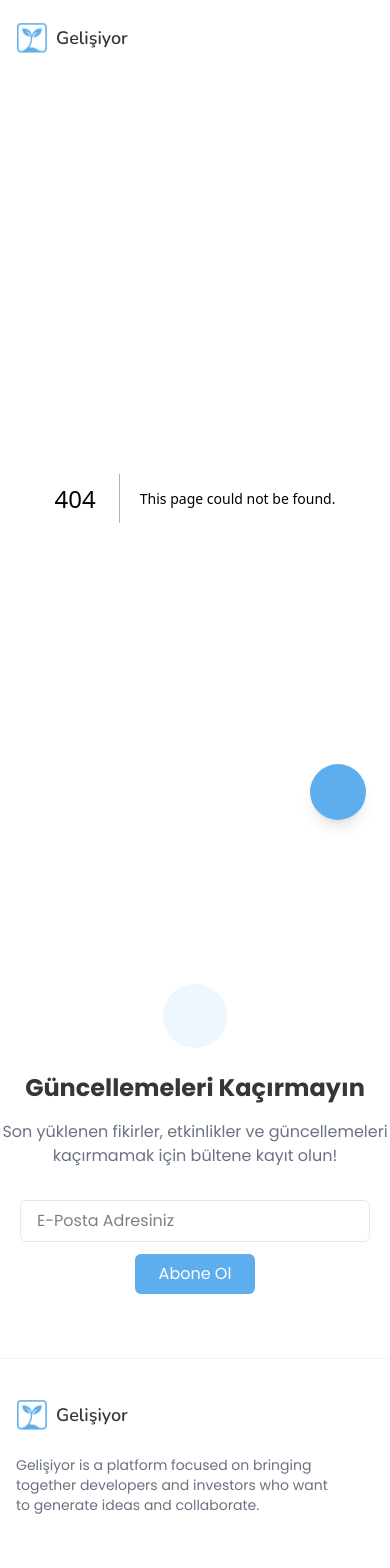
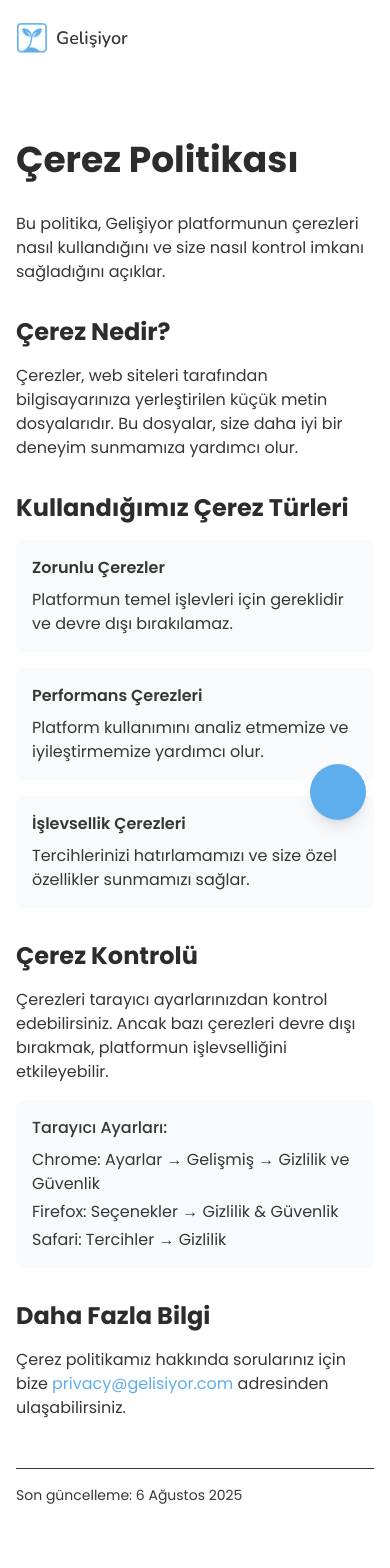
Before and after one commit to poyrazavsever/BTK-FRONTEND, a Next.js app: page /legal/cookie-policy in a window 390 px wide. Before the commit this address had no page. Shown: the top 1568 px of the page. Built offline with nearby package versions, Linux system fonts and the light colour scheme; some icons are missing.

Commit message:
feat(legal): add legal pages
- Updated footer legal links with /legal
- Add Privacy Policy page
- Add Terms & Conditions page
- Add Cookie Policy page
- Implement consistent styling across legal pages
- Add responsive layout and

```diff
--- a/components/layout/navigations/footer.tsx
+++ b/components/layout/navigations/footer.tsx
@@ -33,9 +33,9 @@ const sections = [
   {
     title: "Legal",
     links: [
-      { label: "Gizlilik Politikası", href: "/privacy-policy" },
-      { label: "Şartlar & Koşullar", href: "/terms" },
-      { label: "Çerez Politikası", href: "/cookie-policy" },
+      { label: "Gizlilik Politikası", href: "/legal/privacy-policy" },
+      { label: "Şartlar & Koşullar", href: "/legal/terms" },
+      { label: "Çerez Politikası", href: "/legal/cookie-policy" },
     ],
   },
 ];
--- /dev/null
+++ b/pages/legal/cookie-policy.tsx
@@ -0,0 +1,80 @@
+import React from 'react';
+
+const CookiePolicy = () => {
+  return (
+    <main className="w-full min-h-screen bg-background py-16">
+      <div className="container mx-auto px-4">
+        <div className="max-w-3xl mx-auto">
+          <h1 className="text-4xl font-bold text-header mb-8">Çerez Politikası</h1>
+
+          <div className="prose prose-lg max-w-none text-text">
+            <p className="lead mb-8">
+              Bu politika, Gelişiyor platformunun çerezleri nasıl kullandığını ve size nasıl kontrol
+              imkanı sağladığını açıklar.
+            </p>
+
+            <section className="mb-8">
+              <h2 className="text-2xl font-bold text-header mb-4">Çerez Nedir?</h2>
+              <p>
+                Çerezler, web siteleri tarafından bilgisayarınıza yerleştirilen küçük metin dosyalarıdır.
+                Bu dosyalar, size daha iyi bir deneyim sunmamıza yardımcı olur.
+              </p>
+            </section>
+
+            <section className="mb-8">
+              <h2 className="text-2xl font-bold text-header mb-4">Kullandığımız Çerez Türleri</h2>
+              <div className="space-y-4">
+                <div className="bg-gray-50 p-4 rounded-lg">
+                  <h3 className="font-semibold mb-2">Zorunlu Çerezler</h3>
+                  <p>Platformun temel işlevleri için gereklidir ve devre dışı bırakılamaz.</p>
+                </div>
+
+                <div className="bg-gray-50 p-4 rounded-lg">
+                  <h3 className="font-semibold mb-2">Performans Çerezleri</h3>
+                  <p>Platform kullanımını analiz etmemize ve iyileştirmemize yardımcı olur.</p>
+                </div>
+
+                <div className="bg-gray-50 p-4 rounded-lg">
+                  <h3 className="font-semibold mb-2">İşlevsellik Çerezleri</h3>
+                  <p>Tercihlerinizi hatırlamamızı ve size özel özellikler sunmamızı sağlar.</p>
+                </div>
+              </div>
+            </section>
+
+            <section className="mb-8">
+              <h2 className="text-2xl font-bold text-header mb-4">Çerez Kontrolü</h2>
+              <p>
+                Çerezleri tarayıcı ayarlarınızdan kontrol edebilirsiniz. Ancak bazı çerezleri devre
+                dışı bırakmak, platformun işlevselliğini etkileyebilir.
+              </p>
+              <div className="bg-primary/5 p-4 rounded-lg mt-4">
+                <p className="font-medium">Tarayıcı Ayarları:</p>
+                <ul className="mt-2 space-y-1">
+                  <li>Chrome: Ayarlar → Gelişmiş → Gizlilik ve Güvenlik</li>
+                  <li>Firefox: Seçenekler → Gizlilik & Güvenlik</li>
+                  <li>Safari: Tercihler → Gizlilik</li>
+                </ul>
+              </div>
+            </section>
+
+            <section className="mb-8">
+              <h2 className="text-2xl font-bold text-header mb-4">Daha Fazla Bilgi</h2>
+              <p>
+                Çerez politikamız hakkında sorularınız için bize
+                <a href="mailto:privacy@gelisiyor.com" className="text-primary hover:underline ml-1">
+                  privacy@gelisiyor.com
+                </a> adresinden ulaşabilirsiniz.
+              </p>
+            </section>
+
+            <div className="text-sm text-text mt-12 pt-4 border-t">
+              <p>Son güncelleme: 6 Ağustos 2025</p>
+            </div>
+          </div>
+        </div>
+      </div>
+    </main>
+  );
+};
+
+export default CookiePolicy;
--- /dev/null
+++ b/pages/legal/privacy-policy.tsx
@@ -0,0 +1,70 @@
+import React from 'react';
+
+const PrivacyPolicy = () => {
+  return (
+    <main className="w-full min-h-screen bg-background py-16">
+      <div className="container mx-auto px-4">
+        <div className="max-w-3xl mx-auto">
+          <h1 className="text-4xl font-bold text-header mb-8">Gizlilik Politikası</h1>
+
+          <div className="prose prose-lg max-w-none text-text">
+            <p className="lead mb-8">
+              Gelişiyor olarak, gizliliğinize önem veriyoruz. Bu politika, platformumuzda bilgilerinizin nasıl toplandığını,
+              kullanıldığını ve korunduğunu açıklar.
+            </p>
+
+            <section className="mb-8">
+              <h2 className="text-2xl font-bold text-header mb-4">Topladığımız Bilgiler</h2>
+              <ul className="space-y-3">
+                <li>Hesap bilgileri (isim, e-posta, şifre)</li>
+                <li>Profil bilgileri (eğitim, deneyim, beceriler)</li>
+                <li>Platform kullanım verileri</li>
+                <li>İletişim tercihleri</li>
+              </ul>
+            </section>
+
+            <section className="mb-8">
+              <h2 className="text-2xl font-bold text-header mb-4">Bilgilerin Kullanımı</h2>
+              <ul className="space-y-3">
+                <li>Platform hizmetlerinin sağlanması</li>
+                <li>Kullanıcı deneyiminin iyileştirilmesi</li>
+                <li>Güvenliğin sağlanması</li>
+                <li>Yasal yükümlülüklerin yerine getirilmesi</li>
+              </ul>
+            </section>
+
+            <section className="mb-8">
+              <h2 className="text-2xl font-bold text-header mb-4">Bilgi Güvenliği</h2>
+              <p>
+                Verilerinizi korumak için endüstri standardı güvenlik önlemleri kullanıyoruz.
+                Bu önlemler şunları içerir:
+              </p>
+              <ul className="space-y-3 mt-4">
+                <li>SSL şifreleme</li>
+                <li>Güvenli veri depolama</li>
+                <li>Düzenli güvenlik denetimleri</li>
+                <li>Erişim kontrolü ve izleme</li>
+              </ul>
+            </section>
+
+            <section className="mb-8">
+              <h2 className="text-2xl font-bold text-header mb-4">İletişim</h2>
+              <p>
+                Gizlilik politikamız hakkında sorularınız için bize
+                <a href="mailto:privacy@gelisiyor.com" className="text-primary hover:underline ml-1">
+                  privacy@gelisiyor.com
+                </a> adresinden ulaşabilirsiniz.
+              </p>
+            </section>
+
+            <div className="text-sm text-text mt-12 pt-4 border-t">
+              <p>Son güncelleme: 6 Ağustos 2025</p>
+            </div>
+          </div>
+        </div>
+      </div>
+    </main>
+  );
+};
+
+export default PrivacyPolicy;
--- /dev/null
+++ b/pages/legal/terms.tsx
@@ -0,0 +1,66 @@
+import React from 'react';
+
+const Terms = () => {
+  return (
+    <main className="w-full min-h-screen bg-background py-16">
+      <div className="container mx-auto px-4">
+        <div className="max-w-3xl mx-auto">
+          <h1 className="text-4xl font-bold text-header mb-8">Şartlar & Koşullar</h1>
+
+          <div className="prose prose-lg max-w-none text-text">
+            <p className="lead mb-8">
+              Bu şartlar ve koşullar, Gelişiyor platformunu kullanımınızı düzenleyen yasal anlaşmayı oluşturur.
+            </p>
+
+            <section className="mb-8">
+              <h2 className="text-2xl font-bold text-header mb-4">Hesap Oluşturma ve Kullanım</h2>
+              <ul className="space-y-3">
+                <li>18 yaşından büyük olmalısınız</li>
+                <li>Doğru ve güncel bilgiler sağlamalısınız</li>
+                <li>Hesap güvenliğinizden siz sorumlusunuz</li>
+                <li>Hesap paylaşımı yasaktır</li>
+              </ul>
+            </section>
+
+            <section className="mb-8">
+              <h2 className="text-2xl font-bold text-header mb-4">Platform Kuralları</h2>
+              <ul className="space-y-3">
+                <li>Diğer kullanıcılara saygılı davranın</li>
+                <li>Telif haklarına uyun</li>
+                <li>Spam ve yanıltıcı içerik paylaşmayın</li>
+                <li>Platform güvenliğini tehdit etmeyin</li>
+              </ul>
+            </section>
+
+            <section className="mb-8">
+              <h2 className="text-2xl font-bold text-header mb-4">İçerik Politikası</h2>
+              <p>
+                Platformda paylaştığınız içerikler:
+              </p>
+              <ul className="space-y-3 mt-4">
+                <li>Yasalara uygun olmalı</li>
+                <li>Başkalarının haklarını ihlal etmemeli</li>
+                <li>Topluluk kurallarına uymalı</li>
+                <li>Doğru ve yanıltıcı olmamalı</li>
+              </ul>
+            </section>
+
+            <section className="mb-8">
+              <h2 className="text-2xl font-bold text-header mb-4">Fikri Mülkiyet</h2>
+              <p>
+                Platform üzerindeki tüm içerik ve özellikler Gelişiyor'un fikri mülkiyetidir.
+                Kullanıcılar kendi içeriklerinin haklarını korur ancak platforma paylaşım lisansı verir.
+              </p>
+            </section>
+
+            <div className="text-sm text-text mt-12 pt-4 border-t">
+              <p>Son güncelleme: 6 Ağustos 2025</p>
+            </div>
+          </div>
+        </div>
+      </div>
+    </main>
+  );
+};
+
+export default Terms;
```
